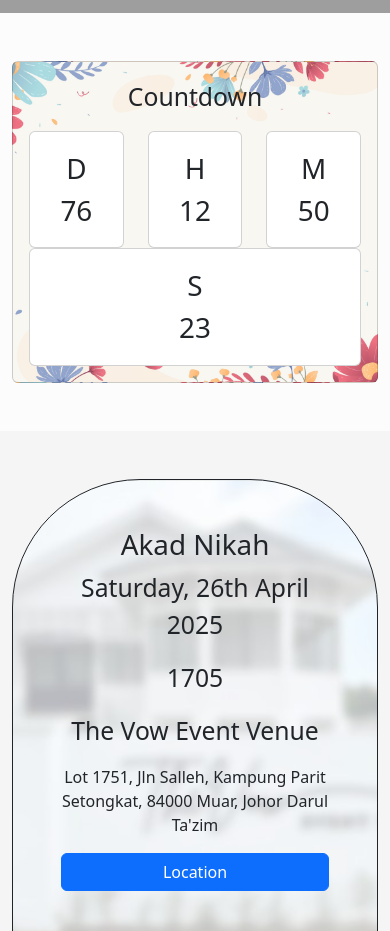
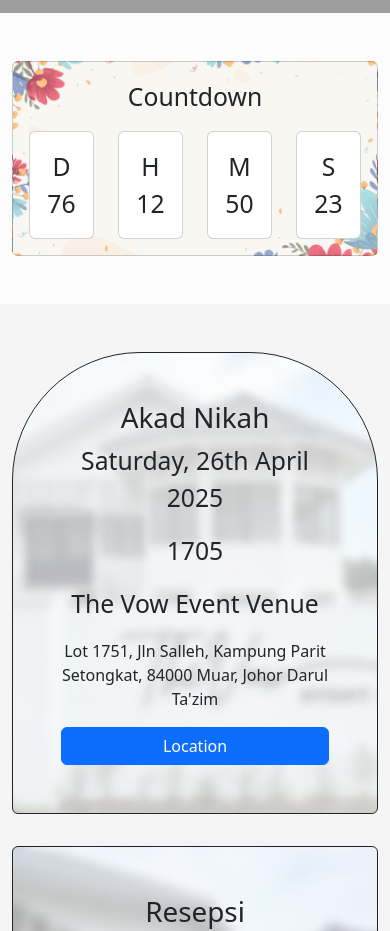
Before and after one commit to Zer0-01/react-typescript-wedding-invitation, a React (Vite) app: page / in a window 390 px wide. Shown: the part 2020-2951 px from the top of the page. Built offline with nearby package versions, Linux system fonts and the light colour scheme; grey boxes are pictures that could not be loaded.

Commit message:
feat: update the card responsiveness

```diff
--- a/src/components/Countdown.tsx
+++ b/src/components/Countdown.tsx
@@ -48,17 +48,17 @@ const Countdown = () => {
                             </Row>
                             <Row>
                                 {Object.entries(timeLeft).map(([unit, value], index) => (
-                                    <Col key={index}>
+                                    <Col xs={3} key={index}>
                                         <Card>
                                             <Card.Body>
                                                 <Row>
                                                     <Col>
-                                                        <div className="text-center fs-1">{unit}</div>
+                                                        <div className="text-center fs-2">{unit}</div>
                                                     </Col>
                                                 </Row>
                                                 <Row>
                                                     <Col>
-                                                        <div className="text-center fs-1">{value}</div>
+                                                        <div className="text-center fs-2">{value}</div>
                                                     </Col>
                                                 </Row>
                                             </Card.Body>
```
